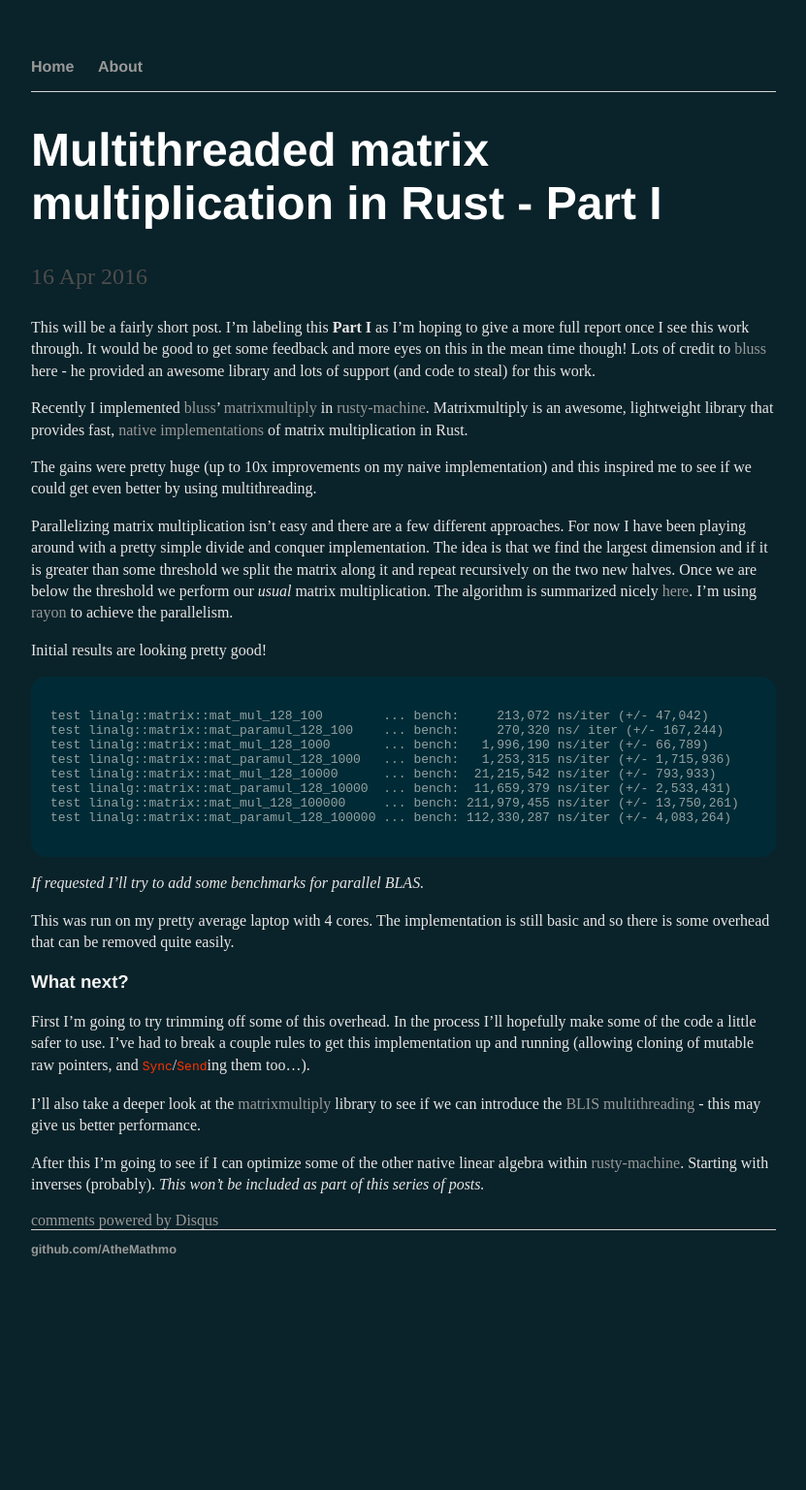
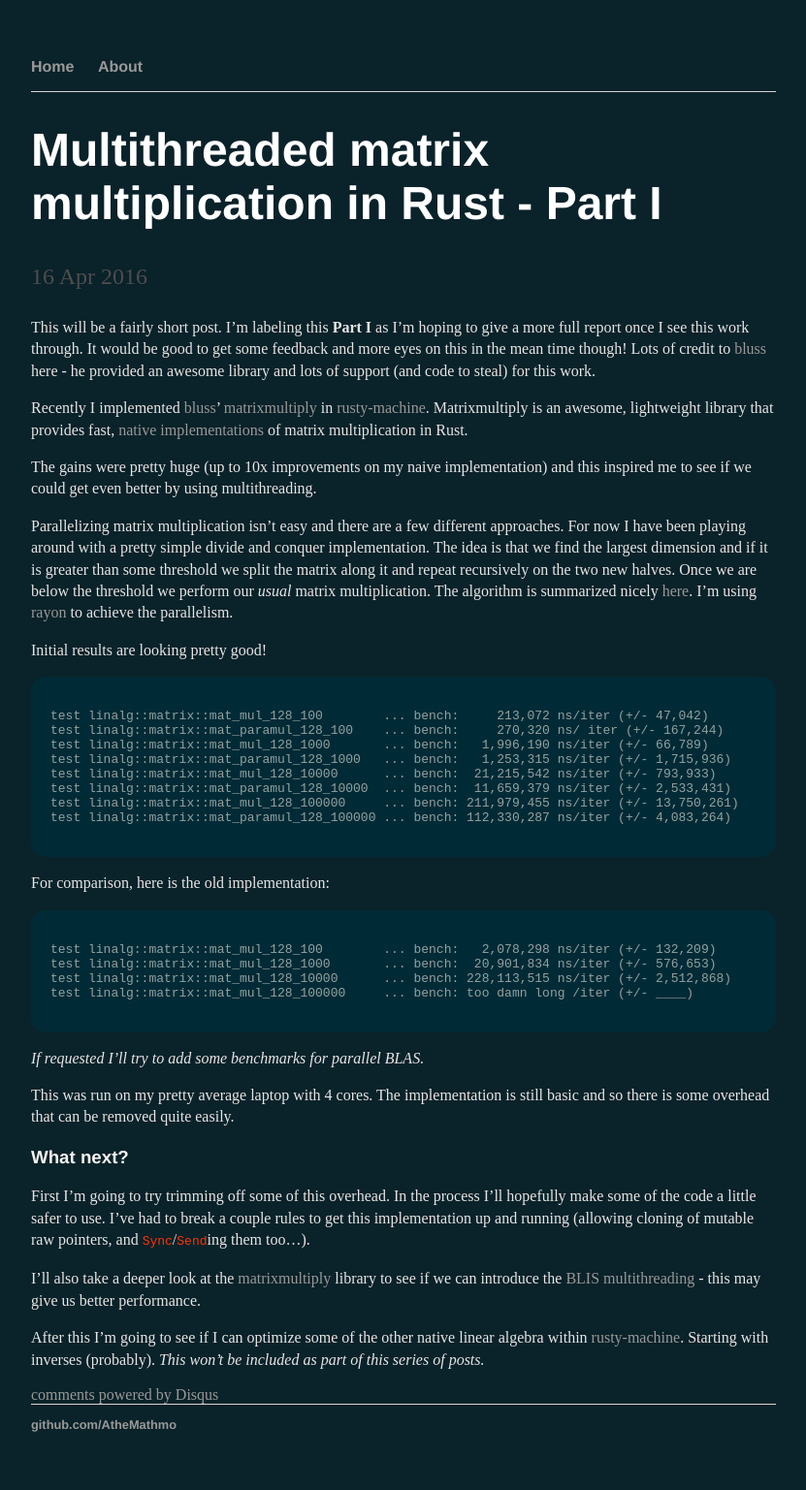
Before and after one commit to AtheMathmo/AtheMathmo.github.io, a Jekyll site: the page built from _posts/2016-04-16-multithreading-multiplication-1.md, in a window 1280 px wide. Shown: the whole page at 97% size, without its empty margins (224-1055 px from the left). Built offline with Jekyll 4.4.1, drawn with Linux system fonts in a browser that asks for light colours; comment, search, counter and statistics services are not loaded; before the commit the page ends 1356 px from its top, so only the background shows below that.

Commit message:
Adding old comparison for mat mul benches

````diff
--- a/_posts/2016-04-16-multithreading-multiplication-1.md
+++ b/_posts/2016-04-16-multithreading-multiplication-1.md
@@ -27,6 +27,15 @@ test linalg::matrix::mat_mul_128_100000     ... bench: 211,979,455 ns/iter (+/-
 test linalg::matrix::mat_paramul_128_100000 ... bench: 112,330,287 ns/iter (+/- 4,083,264)
 ```
 
+For comparison, here is the old implementation:
+
+```
+test linalg::matrix::mat_mul_128_100        ... bench:   2,078,298 ns/iter (+/- 132,209)
+test linalg::matrix::mat_mul_128_1000       ... bench:  20,901,834 ns/iter (+/- 576,653)
+test linalg::matrix::mat_mul_128_10000      ... bench: 228,113,515 ns/iter (+/- 2,512,868)
+test linalg::matrix::mat_mul_128_100000     ... bench: too damn long /iter (+/- ____)
+```
+
 _If requested I'll try to add some benchmarks for parallel BLAS._
 
 This was run on my pretty average laptop with 4 cores. The implementation is still basic and so there is some overhead that can be removed quite easily.
````
